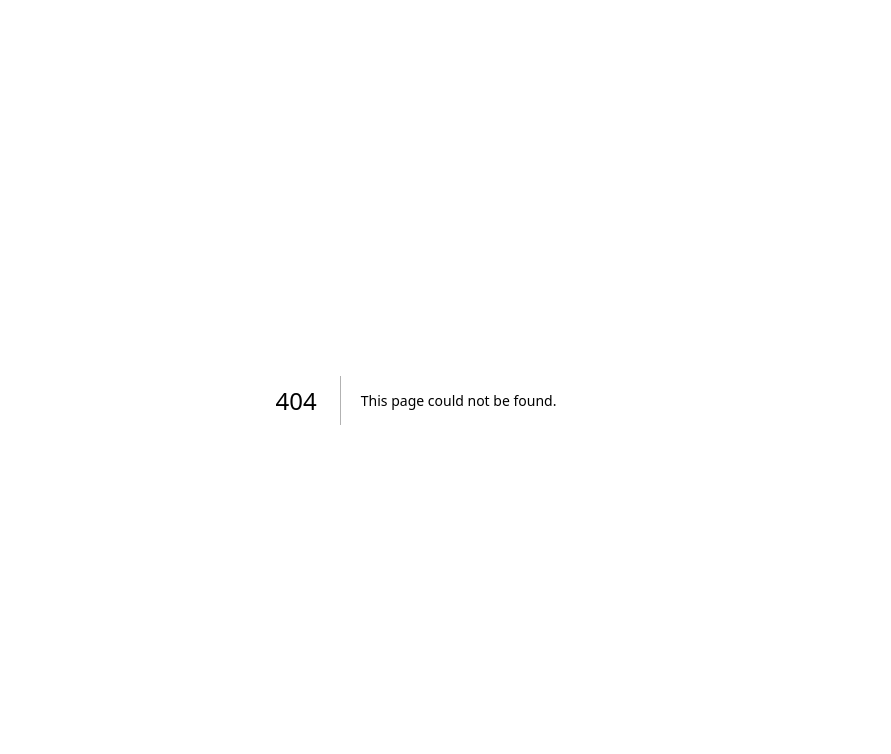
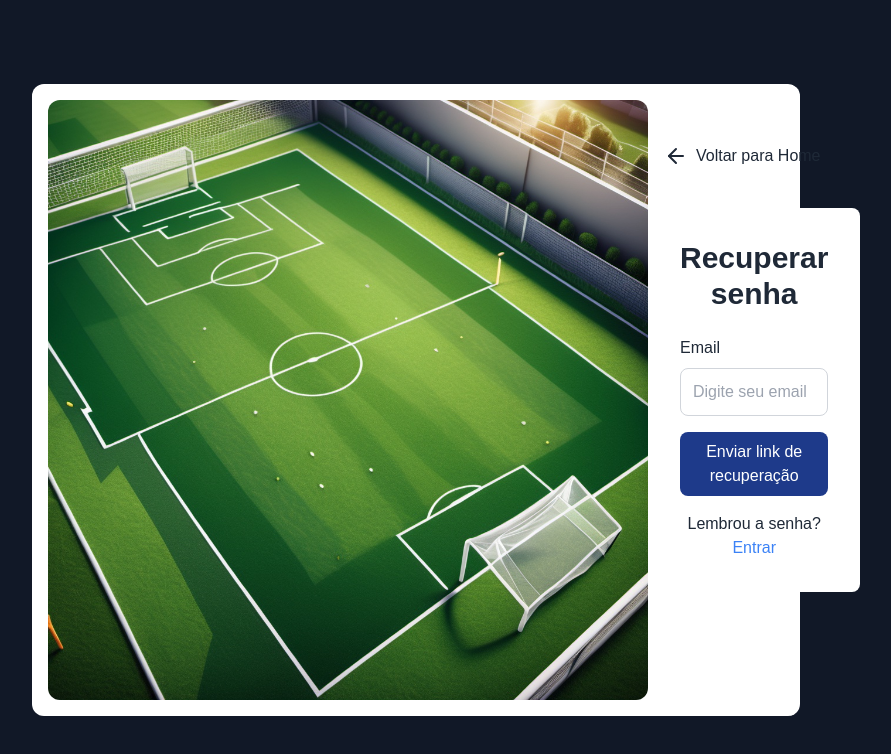
Before and after one commit to matheusclima/tocloc-front, a Next.js app: page /forgot-password in a window 1280 px wide. Before the commit this address had no page. Shown: the top 754 px of the page, without its empty margins (224-1115 px from the left). Built offline with nearby package versions, Linux system fonts and the light colour scheme.

Commit message:
Adicionando página de esqueci a senha

```diff
--- /dev/null
+++ b/src/app/forgot-password/page.tsx
@@ -0,0 +1,49 @@
+import { ArrowLeft } from "lucide-react";
+import Link from "next/link";
+import Image from "next/image";
+import Head from "next/head";
+
+export default function ForgotPassword() {
+    return (
+        <>
+            <Head>
+                <title>Esqueci minha senha</title>
+            </Head>
+            <div className="min-h-screen bg-gray-900 flex items-center justify-center">
+                <div className="flex items-center p-4 bg-white rounded-xl w-3/5">
+                    <Image src="/images/field1.jpg" alt="Tocloc" width={600} height={400} className="rounded-xl" />
+                    <div className="bg-white p-8 rounded-lg max-w-md w-full relative">
+                        <Link href="/" className="text-gray-800 flex items-center mb-6 absolute -top-16 left-4">
+                            <ArrowLeft className="mr-2" /> Voltar para Home
+                        </Link>
+                        <h2 className="text-3xl font-bold mb-6 text-center text-gray-800">Recuperar senha</h2>
+                        <form>
+                            <div className="mb-4">
+                                <label htmlFor="email" className="block text-gray-800 mb-2">Email</label>
+                                <input
+                                    type="email"
+                                    id="email"
+                                    className="w-full h-12 px-3 py-2 border border-gray-300 rounded-lg focus:outline-none focus:ring-2 focus:ring-blue-500 text-black"
+                                    placeholder="Digite seu email"
+                                    required
+                                />
+                            </div>
+                            <button
+                                type="submit"
+                                className="w-full bg-blue-900 text-white py-2 rounded-lg hover:bg-blue-800"
+                            >
+                                Enviar link de recuperação
+                            </button>
+                        </form>
+                        <p className="mt-4 text-center text-gray-800">
+                            Lembrou a senha?{" "}
+                            <Link href="/signin" className="text-blue-500 hover:underline">
+                                Entrar
+                            </Link>
+                        </p>
+                    </div>
+                </div>
+            </div>
+        </>
+    );
+}
```
